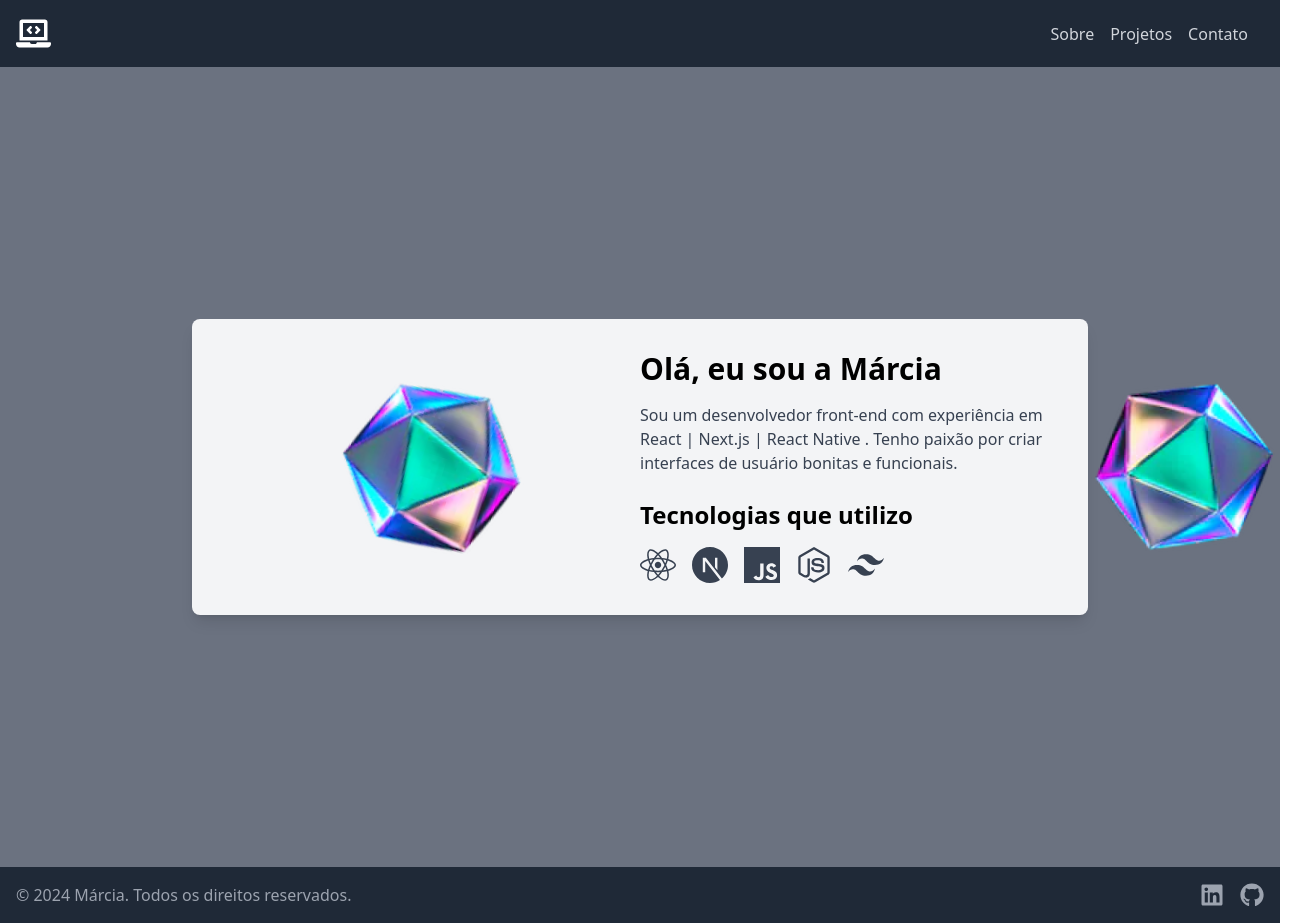
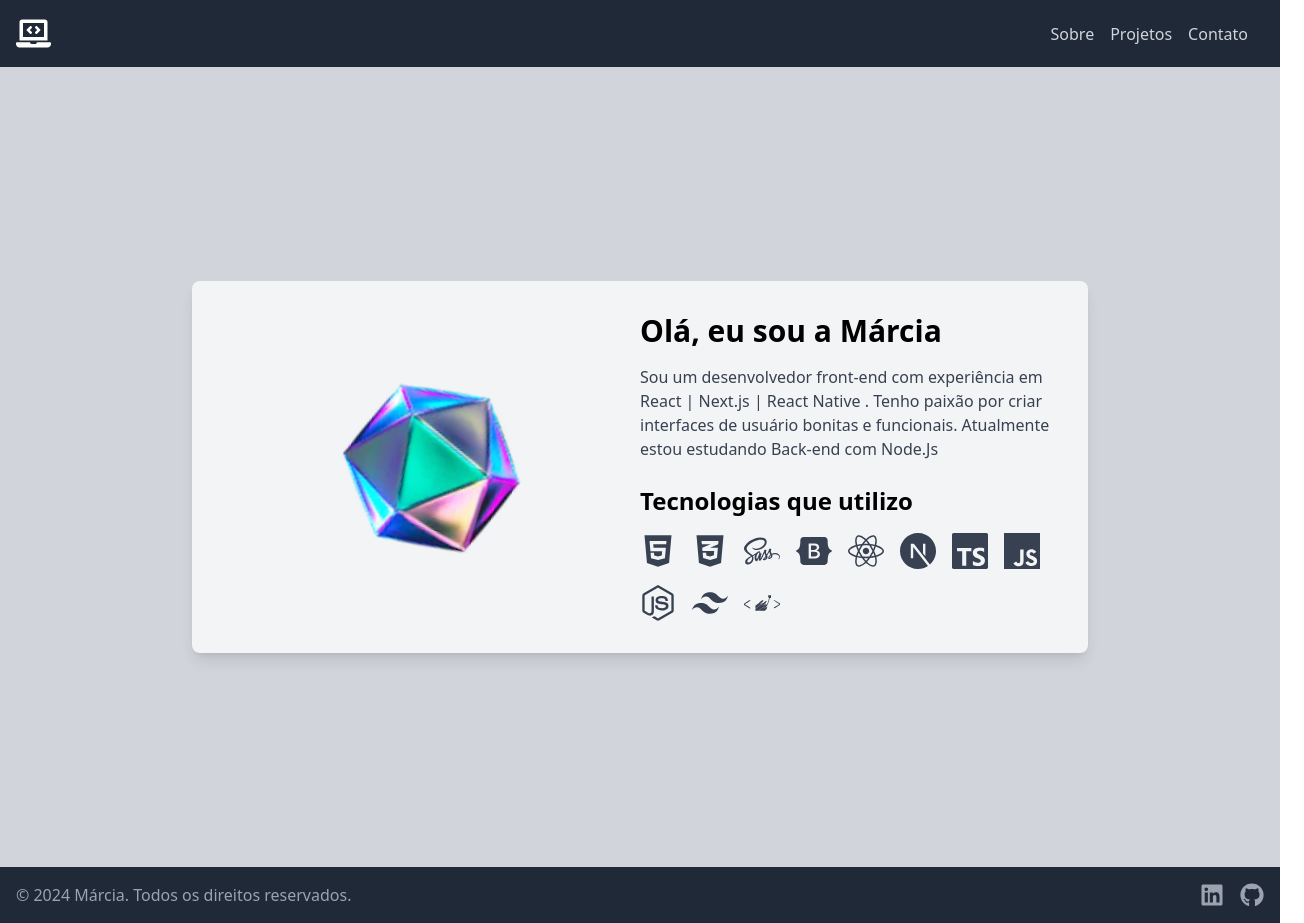
Before and after one commit to agostinhomarcia/new-port, a Next.js app: page /about in a window 1280 px wide. Shown: the whole page, 1304 px wide, since content can reach past the window. Built offline with nearby package versions, Linux system fonts and the light colour scheme.

Commit message:
fix: changes About

```diff
--- a/src/app/about/page.tsx
+++ b/src/app/about/page.tsx
@@ -1,17 +1,32 @@
 "use client";
 
 import Image from "next/image";
-import { FaReact, FaNodeJs } from "react-icons/fa";
-import { SiNextdotjs, SiTailwindcss, SiJavascript } from "react-icons/si";
+import {
+  FaReact,
+  FaNodeJs,
+  FaHtml5,
+  FaCss3Alt,
+  FaSass,
+  FaBootstrap,
+} from "react-icons/fa";
+import {
+  SiNextdotjs,
+  SiTailwindcss,
+  SiJavascript,
+  SiTypescript,
+  SiStyledcomponents,
+} from "react-icons/si";
 
 export default function About() {
   return (
-    <div className="min-h-screen flex items-center justify-center bg-gray-500 p-4 md:p-8">
+    <div className="min-h-screen flex items-center justify-center bg-gray-300 p-4 md:p-8">
+      {/* Container Principal */}
       <div className="flex flex-col md:flex-row items-center bg-gray-100 p-6 md:p-8 rounded-lg shadow-lg w-full max-w-4xl">
+        {/* Coluna Esquerda: Imagem com Movimento */}
         <div className="flex justify-center items-center mb-8 md:mb-0 md:w-1/2">
           <div className="relative w-32 h-32 md:w-40 md:h-40 lg:w-48 lg:h-48">
             <Image
-              src="/web.png"
+              src="/web.png" // Caminho para a imagem
               alt="Imagem Rotacionando"
               layout="fill"
               objectFit="cover"
@@ -20,6 +35,7 @@ export default function About() {
           </div>
         </div>
 
+        {/* Coluna Direita: Texto e Tecnologias */}
         <div className="text-center md:text-left md:w-1/2">
           <h1 className="text-2xl md:text-3xl font-bold mb-4">
             Olá, eu sou a Márcia
@@ -27,13 +43,30 @@ export default function About() {
           <p className="text-gray-700 mb-6">
             Sou um desenvolvedor front-end com experiência em React | Next.js |
             React Native . Tenho paixão por criar interfaces de usuário bonitas
-            e funcionais.
+            e funcionais. Atualmente estou estudando Back-end com Node.Js
           </p>
 
+          {/* Seção de Tecnologias */}
           <h2 className="text-xl md:text-2xl font-bold mb-4">
             Tecnologias que utilizo
           </h2>
-          <div className="flex justify-center md:justify-start space-x-4 text-3xl md:text-4xl text-gray-700">
+          <div className="flex justify-center md:justify-start flex-wrap gap-4 text-4xl text-gray-700">
+            <FaHtml5
+              title="HTML5"
+              className="hover:text-orange-500 transition-colors duration-300"
+            />
+            <FaCss3Alt
+              title="CSS3"
+              className="hover:text-blue-500 transition-colors duration-300"
+            />
+            <FaSass
+              title="Sass"
+              className="hover:text-pink-500 transition-colors duration-300"
+            />
+            <FaBootstrap
+              title="Bootstrap"
+              className="hover:text-purple-500 transition-colors duration-300"
+            />
             <FaReact
               title="React"
               className="hover:text-blue-500 transition-colors duration-300"
@@ -41,6 +74,10 @@ export default function About() {
             <SiNextdotjs
               title="Next.js"
               className="hover:text-black transition-colors duration-300"
+            />
+            <SiTypescript
+              title="TypeScript"
+              className="hover:text-blue-500 transition-colors duration-300"
             />
             <SiJavascript
               title="JavaScript"
@@ -54,19 +91,12 @@ export default function About() {
               title="Tailwind CSS"
               className="hover:text-blue-400 transition-colors duration-300"
             />
+            <SiStyledcomponents
+              title="Styled Components"
+              className="hover:text-pink-300 transition-colors duration-300"
+            />
           </div>
         </div>
-      </div>
-
-      {/* Segunda Imagem com Rotação - Div Separada no Lado Direito */}
-      <div className="absolute right-0 hidden md:flex justify-center items-center w-32 h-32 md:w-40 md:h-40 lg:w-48 lg:h-48">
-        <Image
-          src="/web.png" // Caminho para a segunda imagem
-          alt="Imagem Rotacionando"
-          layout="fill"
-          objectFit="cover"
-          className="animate-spin-slow rounded-full"
-        />
       </div>
     </div>
   );
```
